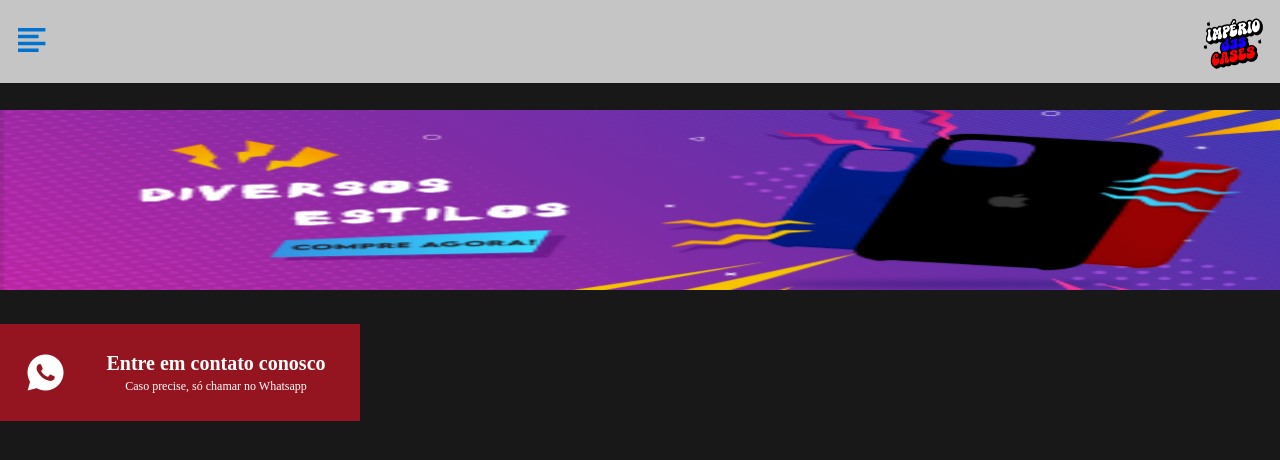
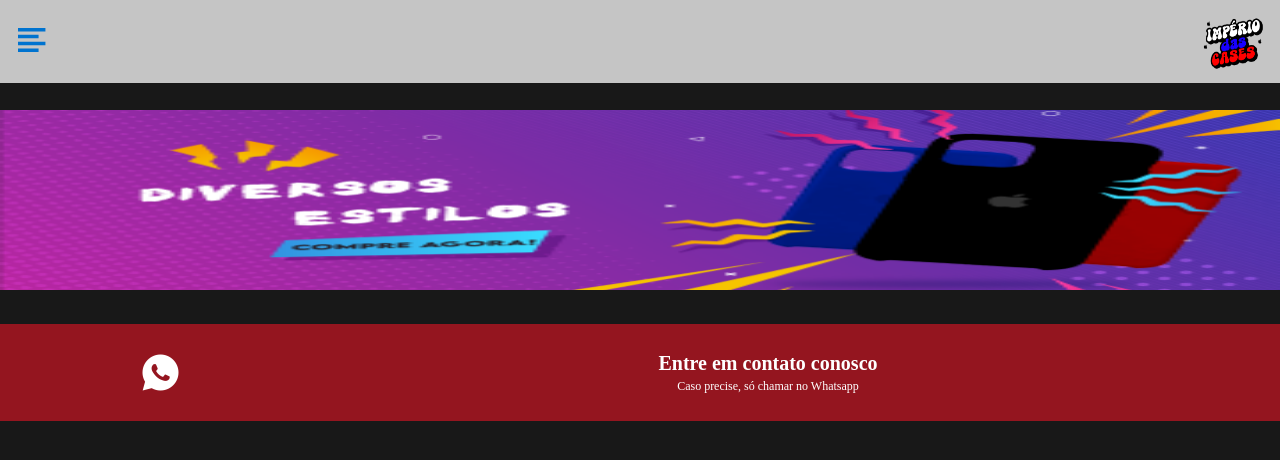
Before and after one commit to 01Vitorhugo/project-front, a React (Create React App) app in the folder front-end-cases/: page / in a window 1280 px wide. Shown: the top 460 px of the page. Built offline with nearby package versions, Linux system fonts and the light colour scheme.

Commit message:
ajustando info-whats home

```diff
--- a/front-end-cases/src/components/Home/home.css
+++ b/front-end-cases/src/components/Home/home.css
@@ -15,7 +15,7 @@
 }
 
 .home .link-whats {
-    width: 360px;
+    width: 100%;
     height: 97px;
     background: rgba(190, 21, 34, 0.75);
     margin-top: 34px;
```
